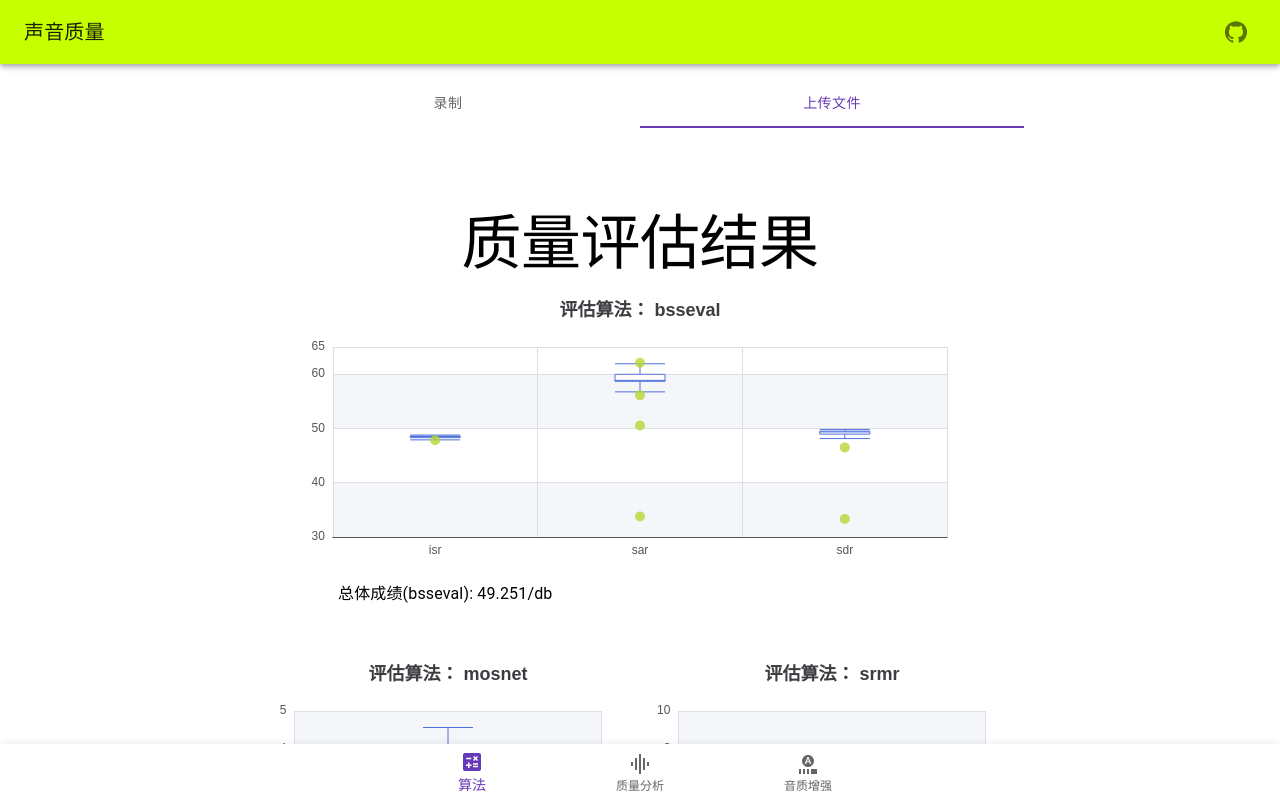
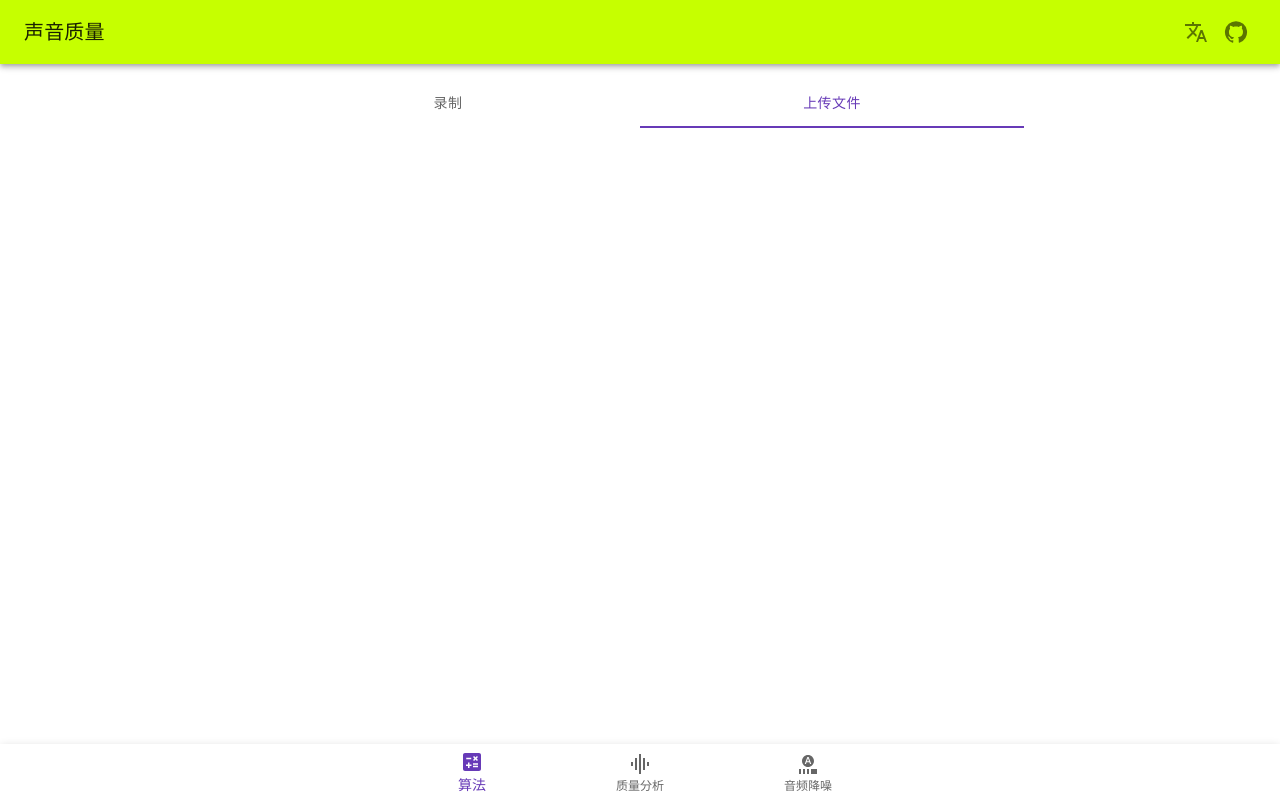
Before and after one commit to PlusOneZ/Sound-Quality-HCI, a React (Create React App) app: page /sound-quality-analysis in a window 1280 px wide. Shown: the top 798 px of the page. Built offline with nearby package versions, Linux system fonts and the light colour scheme.

Commit message:
Add i18n button

```diff
--- a/public/index.html
+++ b/public/index.html
@@ -31,7 +31,7 @@
     work correctly both with client-side routing and a non-root public URL.
     Learn how to configure a non-root public URL by running `npm run build`.
   -->
-  <title>React App</title>
+  <title>Sound Quality Analysis App</title>
 </head>
 <body>
 <noscript>You need to enable JavaScript to run this app.</noscript>
--- a/src/components/AppBar.js
+++ b/src/components/AppBar.js
@@ -6,9 +6,22 @@ import Toolbar from "@mui/material/Toolbar";
 import {Link} from "@mui/material";
 import {IconButton} from "@mui/material";
 import GitHubIcon from '@mui/icons-material/GitHub';
+import i18n from "i18next";
+import TranslateIcon from '@mui/icons-material/Translate';
 
 function AppBar() {
   const {t} = useTranslation("main");
+
+  function changeLang() {
+    let currentLang = i18n.language;
+    if (currentLang === 'en') {
+      i18n.changeLanguage('zh');
+      document.title = t('title')
+    } else {
+      i18n.changeLanguage('en');
+      document.title = t('title')
+    }
+  }
 
   return (
       <Box sx={{flexGrow: 1}}>
@@ -17,6 +30,12 @@ function AppBar() {
              <Typography variant="h6" component="div" sx={{flexGrow: 1}}>
               {t("title")}
              </Typography>
+            <IconButton
+                variant="outlined"
+                onClick={changeLang}
+            >
+              <TranslateIcon />
+            </IconButton>
               <Link href="https://github.com/PlusOneZ/Sound-Quality-HCI">
                   <IconButton>
                     <GitHubIcon />
--- a/src/i18n/en/main_en.json
+++ b/src/i18n/en/main_en.json
@@ -5,7 +5,7 @@
     "algo": "Algorithms",
     "quality": "Quality",
     "record": "Record",
-    "augment": "Augmentation",
+    "augment": "Audio Denoise",
     "upload": "Upload File"
   },
   "actions": {
@@ -63,5 +63,15 @@
     "pesq": "# 测试一级标题\n## 测试二级标题\n\n测试文本内容\n\n测试列表:\n\n* 列表项1\n* 列表项2\n\n测试表格\n\n| never    | Gonna |\n| -------- | ----- |\n| give you | up    |\n\n测试公式: $\\frac{1+2}{3\\times 4}$\n $$\\frac{1+2}{3 \\times 4}$$\n\n\n测试图片\n\n[![stoi.jpg](https://i.postimg.cc/JhL8ZV3x/stoi.jpg)](https://postimg.cc/yDv2CGb3)",
     "sisdr": "# 测试一级标题\n## 测试二级标题\n\n测试文本内容\n\n测试列表:\n\n* 列表项1\n* 列表项2\n\n测试表格\n\n| never    | Gonna |\n| -------- | ----- |\n| give you | up    |\n\n测试公式: $\\frac{1+2}{3\\times 4}$\n $$\\frac{1+2}{3 \\times 4}$$\n\n\n测试图片\n\n[![stoi.jpg](https://i.postimg.cc/JhL8ZV3x/stoi.jpg)](https://postimg.cc/yDv2CGb3)",
     "stoi": "# 测试一级标题\n## 测试二级标题\n\n测试文本内容\n\n测试列表:\n\n* 列表项1\n* 列表项2\n\n测试表格\n\n| never    | Gonna |\n| -------- | ----- |\n| give you | up    |\n\n测试公式: $\\frac{1+2}{3\\times 4}$\n $$\\frac{1+2}{3 \\times 4}$$\n\n\n测试图片\n\n[![stoi.jpg](https://i.postimg.cc/JhL8ZV3x/stoi.jpg)](https://postimg.cc/yDv2CGb3)"
+  },
+  "scoreDescription": {
+    "five-metric": "Result is measured in five-point scale: ",
+    "excellent-5": "优：4.0~5.0；评价：很好，听得清楚；延迟小，交流流畅",
+    "good-5": "良：3.5~4.0；评价：稍差，听得清楚；延迟小，交流欠流畅，有点杂音",
+    "medium-5": "中：3.0~3.5；评价：还可以，听不太清；有一定延迟，可以交流",
+    "bad-5": "差：1.5~3.0；评价：勉强，听不太清；延迟较大，交流需要重复多遍",
+    "worse-5": "劣：0~1.5；评价：极差，听不懂；延迟大，交流不通畅",
+    "db": "The result is expressed in dB, higher is better.",
+    "dimensionless": "The result dimensionless correlation coefficient, higher is better. 0=very bad, 1=very good."
   }
 }
--- a/src/i18n/zh/main_zh.json
+++ b/src/i18n/zh/main_zh.json
@@ -5,7 +5,7 @@
     "algo": "算法",
     "quality": "质量分析",
     "record": "录制",
-    "augment": "音质增强",
+    "augment": "音频降噪",
     "upload": "上传文件"
   },
   "actions": {
@@ -66,11 +66,11 @@
   },
   "scoreDescription": {
     "five-metric": "结果用5分制表示：",
+    "excellent-5": "优：4.0~5.0；评价：很好，听得清楚；延迟小，交流流畅",
     "good-5": "良：3.5~4.0；评价：稍差，听得清楚；延迟小，交流欠流畅，有点杂音",
     "medium-5": "中：3.0~3.5；评价：还可以，听不太清；有一定延迟，可以交流",
     "bad-5": "差：1.5~3.0；评价：勉强，听不太清；延迟较大，交流需要重复多遍",
     "worse-5": "劣：0~1.5；评价：极差，听不懂；延迟大，交流不通畅",
-    "excellent-5": "优：4.0~5.0；评价：很好，听得清楚；延迟小，交流流畅",
     "db": "结果用分贝值表示，越高表明声音质量越好",
     "dimensionless": "结果用标准化的数值表示，0表示很差，1表示很好"
   }
--- a/src/pages/UploadOrRecord.js
+++ b/src/pages/UploadOrRecord.js
@@ -7,10 +7,10 @@ import {Link, Outlet, useLocation} from "react-router-dom"
 import Button from "@mui/material/Button";
 import SendIcon from '@mui/icons-material/Send';
 import {AlgorithmSelection, initState} from "../components/AlgorithmSelection";
-import SoundQualityResult, {mockedData} from "../components/SoundQualityResult";
 import {IconButton, Stack} from "@mui/material";
 import Recorder from "recorder-js";
 import {Download} from "@mui/icons-material";
+import SoundQualityResult from "../components/SoundQualityResult";
 
 
 function UploadOrRecord({uploadHandler, audio}) {
@@ -97,8 +97,8 @@ function UploadOrRecord({uploadHandler, audio}) {
         }
 
         {/*  TODO: Results goes here */}
-        {(true || loading) &&
-            <SoundQualityResult data={mockedData} loading={loading}/>
+        {(result || loading) &&
+            <SoundQualityResult data={result} loading={loading}/>
         }
       </Box>
   )
```
Also changed, not shown: public/manifest.json, 1 other file (tests, documents, lock files or other folders).
